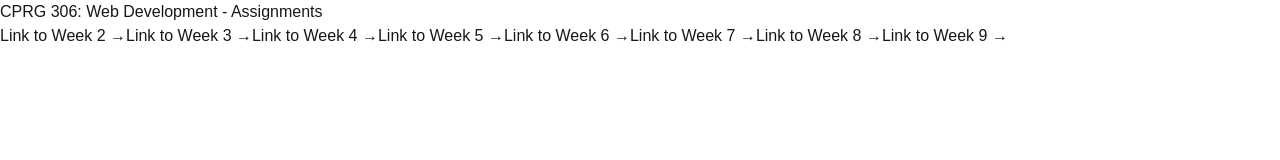
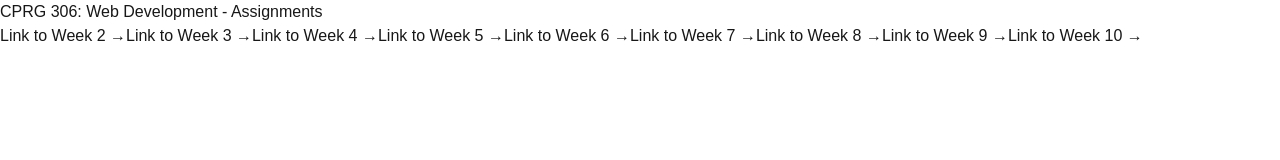
Before and after one commit to James-RD-Kyle/cprg306-assignments, a Next.js app: page / in a window 1280 px wide. Shown: the top 160 px of the page. Built offline with nearby package versions, Linux system fonts and the light colour scheme; no server answers.

Commit message:
Added link on homepage

```diff
--- a/app/page.js
+++ b/app/page.js
@@ -12,6 +12,7 @@ export default function Home() {
       <Link href="/week-7">Link to Week 7 →</Link>
       <Link href="/week-8">Link to Week 8 →</Link>
       <Link href="/week-9">Link to Week 9 →</Link>
+      <Link href="/week-10">Link to Week 10 →</Link>
     </header>
   );
 }
```
